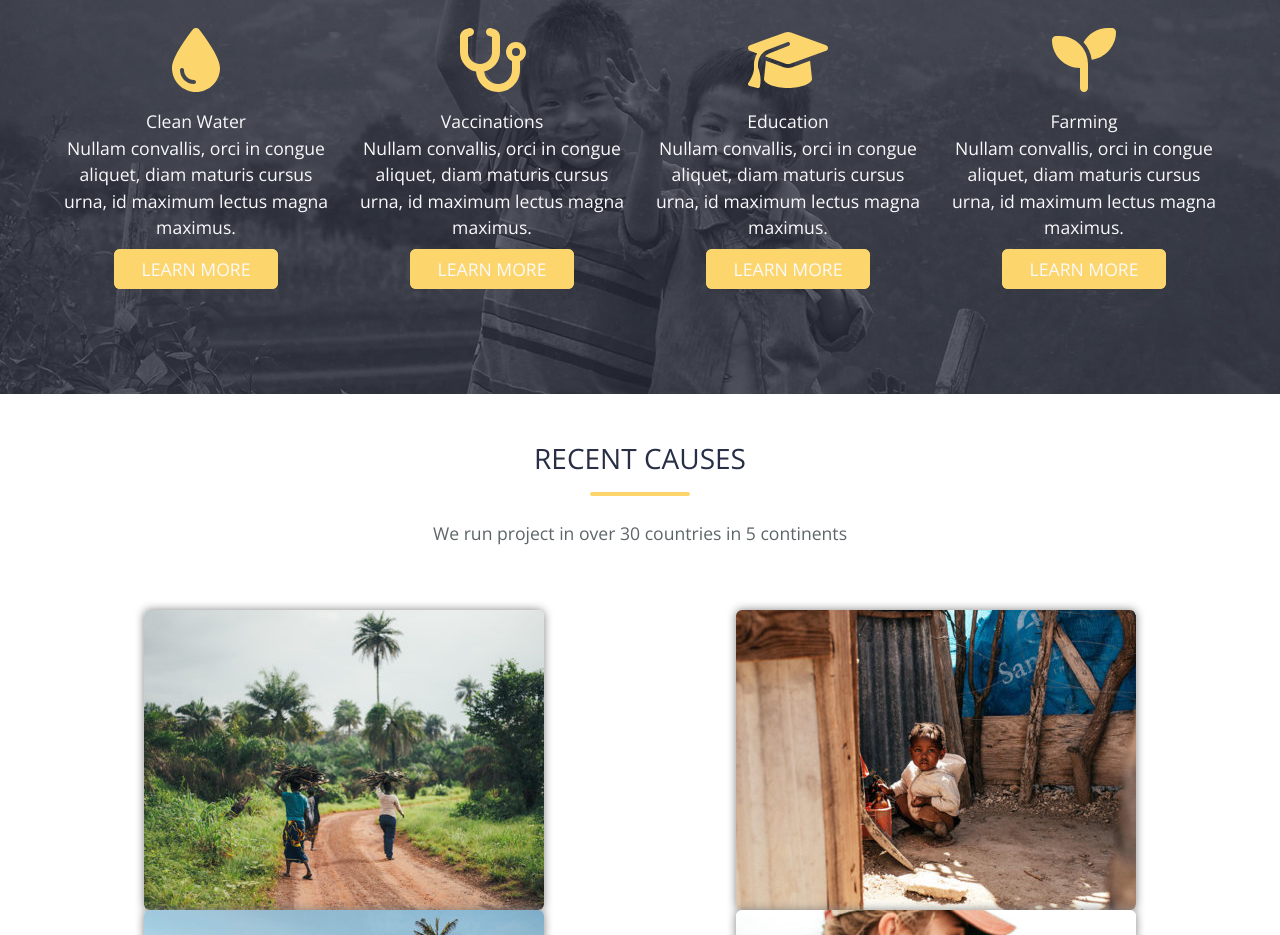
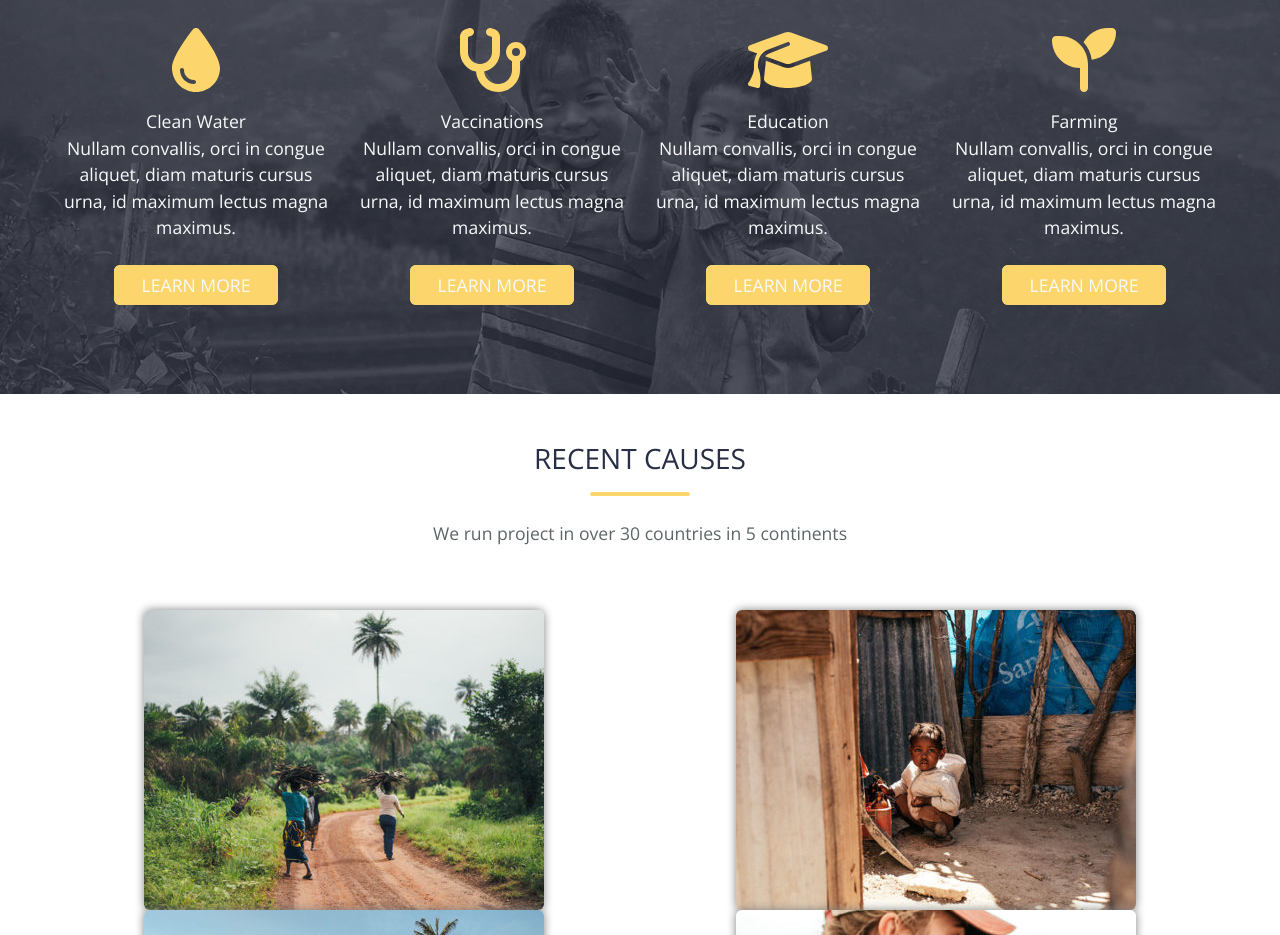
Before and after one commit to marcoarnulfo/proj-html-vuejs, a Vue app: page / in a window 1280 px wide. Shown: the part 1800-2735 px from the top of the page. Built offline with nearby package versions, Linux system fonts and the light colour scheme.

Commit message:
fix padding

```diff
--- a/src/components/ValuesComponent.vue
+++ b/src/components/ValuesComponent.vue
@@ -20,7 +20,7 @@ export default {
             <font-awesome-icon class="icons" :icon="text" />
         </div>
         <div>{{title}}</div>
-        <p>{{paragraph}}</p>
+        <p class="pb-3">{{paragraph}}</p>
         <ButtonComponent class="bg_custom" text="LEARN MORE" />
     </div>
 
```
